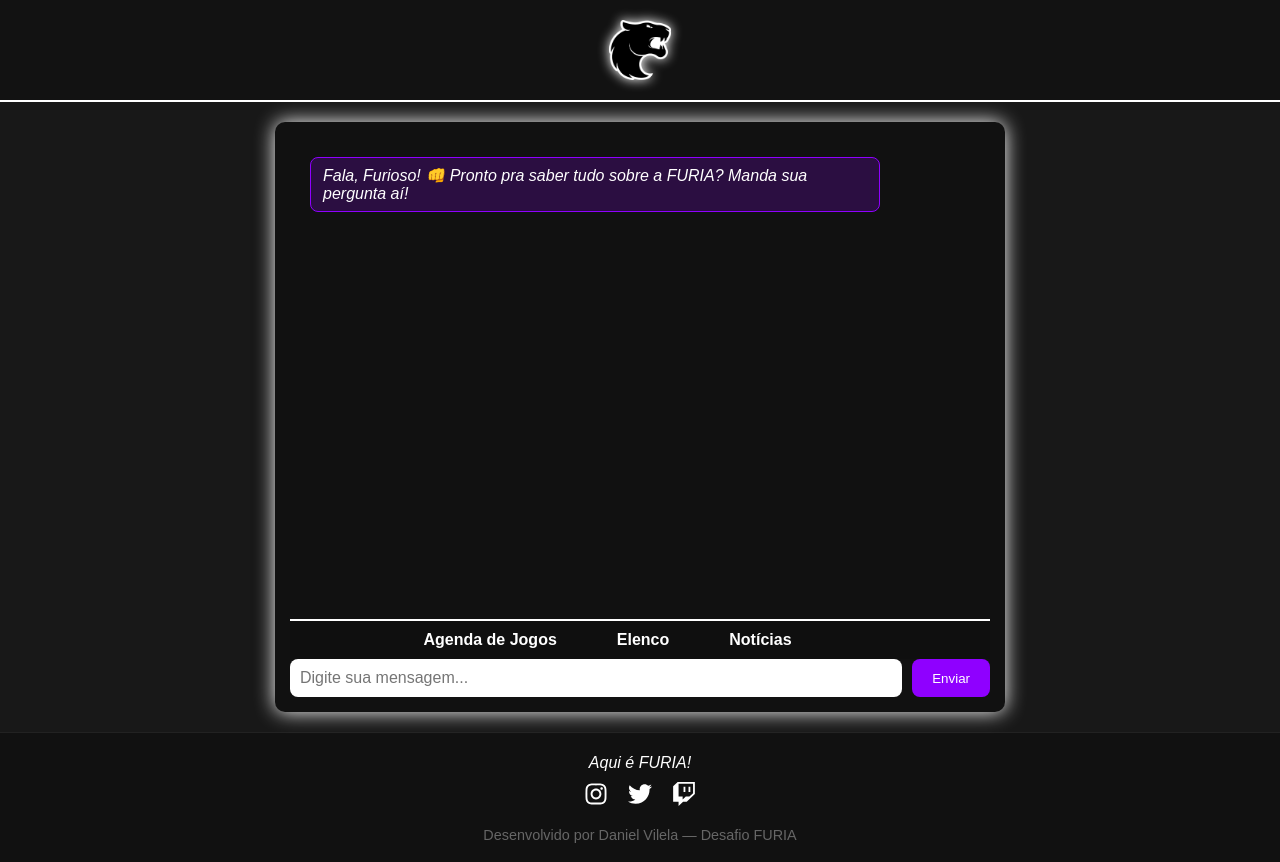
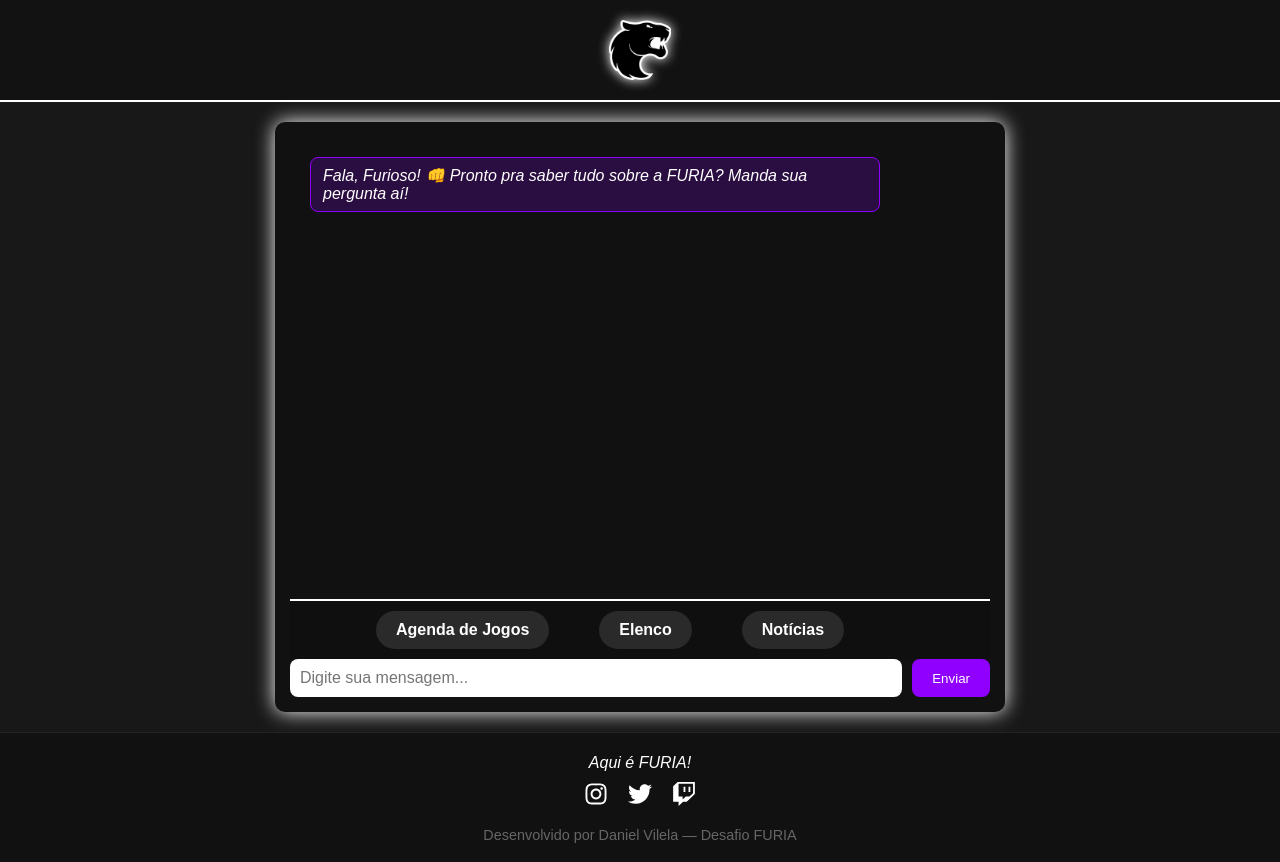
Before and after one commit to Daniel-Oliveira0/furia-chatbot, a React (Vite) app in the folder client/: page / in a window 1280 px wide. Built offline with nearby package versions, Linux system fonts and the light colour scheme.

Commit message:
adicionado animação no logo Furia e mudança de estio no menu

```diff
--- a/client/src/components/Header/Header.css
+++ b/client/src/components/Header/Header.css
@@ -12,4 +12,10 @@
   max-height: 60px;
   width: auto;
   filter: drop-shadow(0 0 6px white);
+  cursor: pointer;
+  transition: transform 0.3s ease;
 }
+
+.logo:hover {
+  transform: scale(1.1);
+}
--- a/client/src/components/Main/Menu/Menu.css
+++ b/client/src/components/Main/Menu/Menu.css
@@ -10,12 +10,15 @@
   justify-content: center;
   list-style: none;
   margin: 0;
-  padding: 0 65px 0 0;
-  gap: 60px;
+  padding: 0 60px 0 0;
+  gap: 50px;
 }
 
 .menu-item {
   color: #ffffff;
+  background-color: #2a2a2a;
+  border-radius: 20px;
+  padding: 10px 20px;
   font-weight: bold;
   cursor: pointer;
   transition: color 0.3s;
```
Also changed, not shown: 1 other file (tests, documents, lock files or other folders). Lines whose indentation alone changed are shown as unchanged.
